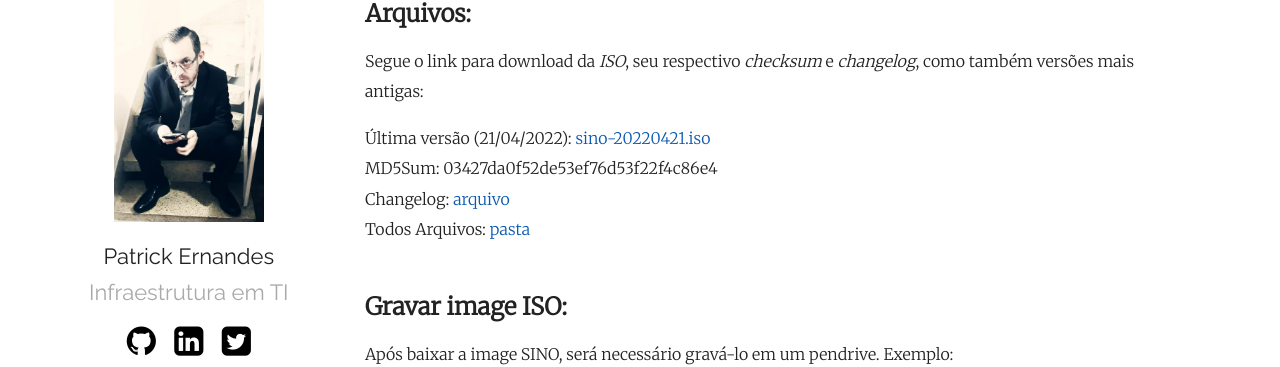
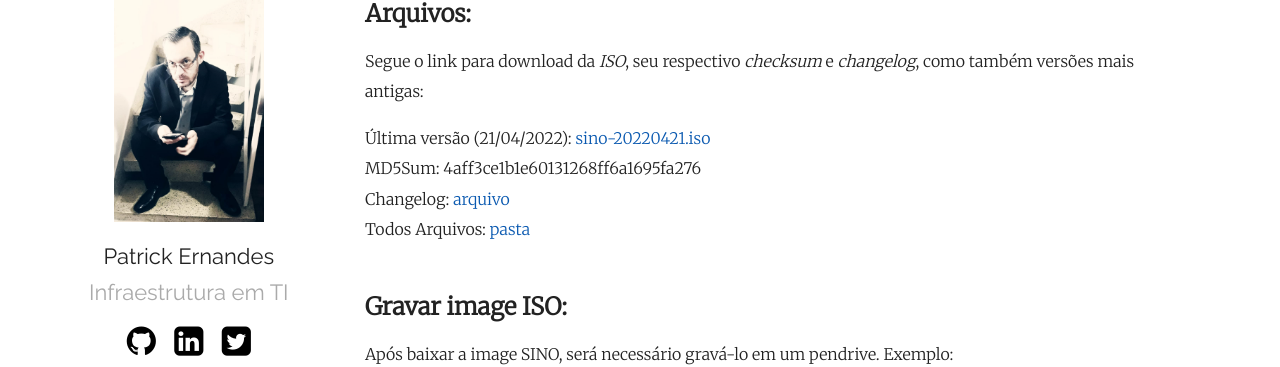
Before and after one commit to patrickernandes/site, a Jekyll site: the page built from docs/sino.md, in a window 1280 px wide and 900 px high, scrolled down 1045 px. Shown: the part 102-469 px from the top of the window. Built offline with Jekyll 4.4.1, drawn with Linux system fonts in a browser that asks for light colours; our own code applies the rules of GitHub Pages for plain Markdown files.

Commit message:
Update  sino-20220421.
Conserto no arquivo ISO.
Ele estava com problema no boot.

```diff
--- a/docs/sino.md
+++ b/docs/sino.md
@@ -36,8 +36,8 @@ Quanto as VMs, todos os dados devem ser armazenados em volumes nos discos locais
 
 Segue o link para download da *ISO*, seu respectivo *checksum* e *changelog*, como também versões mais antigas:
 
-Última versão (21/04/2022): [sino-20220421.iso](https://www.dropbox.com/s/dcl8cnc7lqd5oj3/sino-20220421.iso?dl=1)
-MD5Sum: 03427da0f52de53ef76d53f22f4c86e4
+Última versão (21/04/2022): [sino-20220421.iso](https://www.dropbox.com/s/35bwbmczec8o35t/sino-20220421.iso?dl=1)
+MD5Sum: 4aff3ce1b1e60131268ff6a1695fa276
 Changelog: [arquivo](http://ernandes.info/sino/ChangeLog.txt){:target="_blank"}
 Todos Arquivos: [pasta](https://www.dropbox.com/sh/9hip5a385kqctar/AAAi8raYbK24QyQPASG47vtta?dl=0){:target="_blank"}
 &nbsp;
```
